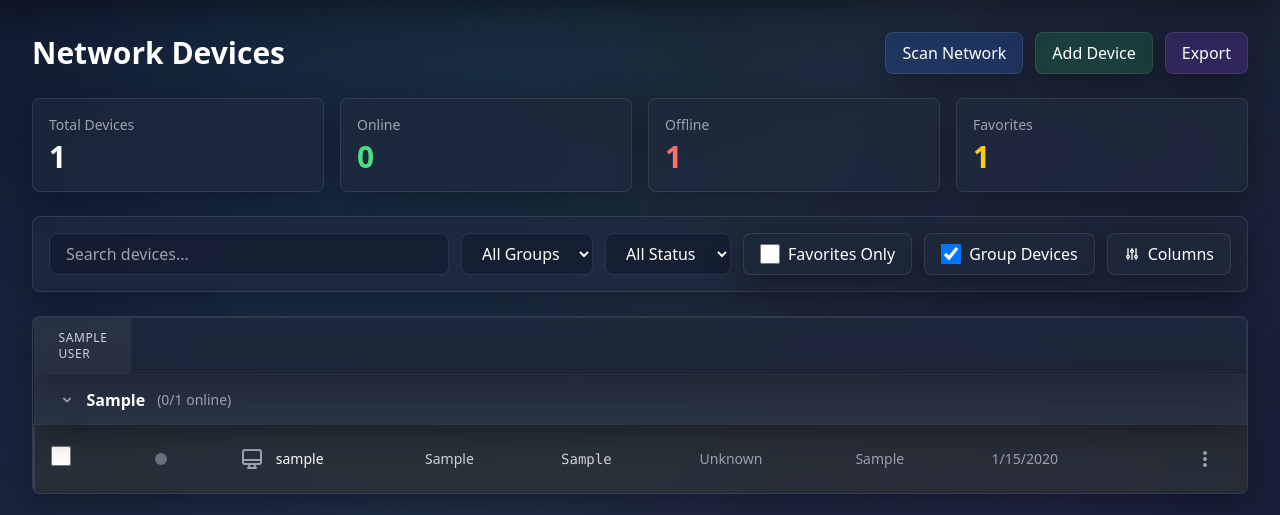
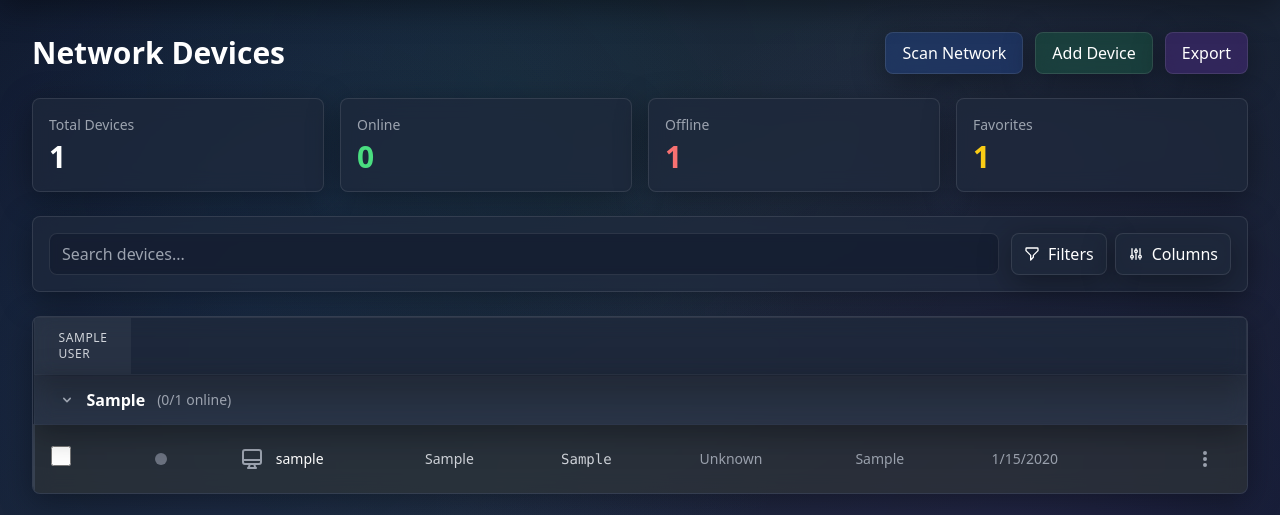
Before and after one commit to jameson-dev/LANControl, a Flask app: page /dashboard in a window 1280 px wide. Shown: the part 66-581 px from the top of the page. Run offline with Flask 3, Linux system fonts and the light colour scheme; a user stored in the database is signed in; tables that the repository leaves empty hold one stand-in row (values such as "Sample post"); some libraries are stand-ins or nearby versions.

Commit message:
UI improvement

```diff
--- a/static/js/devices.js
+++ b/static/js/devices.js
@@ -20,6 +20,7 @@ document.addEventListener('DOMContentLoaded', function() {
     loadDevices();
     loadStats();
     setupEventListeners();
+    updateActiveFiltersCount();
 
     // Auto-refresh every 30 seconds
     startNormalRefresh();
@@ -57,10 +58,6 @@ function setupEventListeners() {
     searchInput.addEventListener('focus', showRecentSearches);
     searchInput.addEventListener('blur', () => setTimeout(hideRecentSearches, 200));
 
-    document.getElementById('groupFilter').addEventListener('change', filterDevices);
-    document.getElementById('statusFilter').addEventListener('change', filterDevices);
-    document.getElementById('favoritesOnly').addEventListener('change', filterDevices);
-    document.getElementById('groupingEnabled').addEventListener('change', toggleGrouping);
     document.getElementById('deviceForm').addEventListener('submit', saveDevice);
 
     // Initialize grouping checkbox state
@@ -1728,9 +1725,11 @@ function showColumnSettings() {
         return;
     }
 
+    const groupingEnabled = document.getElementById('groupingEnabled').checked;
+
     const dropdown = document.createElement('div');
     dropdown.id = 'columnSettingsDropdown';
-    dropdown.className = 'absolute top-full right-0 mt-2 glass rounded-lg p-3 z-50 min-w-[200px]';
+    dropdown.className = 'filter-dropdown absolute top-full right-0 mt-2 glass rounded-lg p-3 min-w-[200px]';
     dropdown.style.maxHeight = '400px';
     dropdown.style.overflowY = 'auto';
 
@@ -1746,12 +1745,20 @@ function showColumnSettings() {
             </label>
         `).join('')}
         <div class="border-t border-white/10 my-2"></div>
+        <label class="flex items-center space-x-2 py-2 hover:bg-white/10 rounded px-2 cursor-pointer">
+            <input type="checkbox"
+                   id="groupingEnabledColumn"
+                   ${groupingEnabled ? 'checked' : ''}
+                   onchange="toggleGroupingFromColumn(this.checked)"
+                   class="form-checkbox h-4 w-4 text-blue-600 rounded">
+            <span class="text-sm text-gray-300">Group Devices</span>
+        </label>
+        <div class="border-t border-white/10 my-2"></div>
         <a href="/settings" class="block text-sm text-blue-400 hover:text-blue-300 px-2 py-1">
             Rename columns in Settings →
         </a>
     `;
 
-    // Position relative to a button (we'll add this button to the dashboard)
     const button = document.getElementById('columnSettingsBtn');
     if (button) {
         button.parentElement.style.position = 'relative';
@@ -1768,3 +1775,147 @@ function showColumnSettings() {
         });
     }, 0);
 }
+
+// Toggle grouping from column dropdown
+function toggleGroupingFromColumn(enabled) {
+    document.getElementById('groupingEnabled').checked = enabled;
+    groupingEnabled = enabled;
+    localStorage.setItem('groupingEnabled', JSON.stringify(groupingEnabled));
+    filterDevices();
+}
+
+// Show filters dropdown
+function showFiltersDropdown() {
+    const existing = document.getElementById('filtersDropdown');
+    if (existing) {
+        existing.remove();
+        return;
+    }
+
+    const dropdown = document.createElement('div');
+    dropdown.id = 'filtersDropdown';
+    dropdown.className = 'filter-dropdown absolute top-full right-0 mt-2 glass rounded-lg p-4 min-w-[280px]';
+
+    const currentGroup = document.getElementById('groupFilter').value;
+    const currentStatus = document.getElementById('statusFilter').value;
+    const favoritesOnly = document.getElementById('favoritesOnly').checked;
+
+    // Get available groups
+    const groups = [...new Set(allDevices.map(d => d.group).filter(g => g))];
+
+    dropdown.innerHTML = `
+        <div class="space-y-4">
+            <div>
+                <label class="block text-xs font-medium text-gray-400 mb-2">GROUP</label>
+                <select id="groupFilterDropdown" class="w-full px-3 py-2 glass-input rounded-lg text-white text-sm">
+                    <option value="">All Groups</option>
+                    ${groups.map(g => `<option value="${g}" ${currentGroup === g ? 'selected' : ''}>${g}</option>`).join('')}
+                </select>
+            </div>
+
+            <div>
+                <label class="block text-xs font-medium text-gray-400 mb-2">STATUS</label>
+                <select id="statusFilterDropdown" class="w-full px-3 py-2 glass-input rounded-lg text-white text-sm">
+                    <option value="" ${!currentStatus ? 'selected' : ''}>All Status</option>
+                    <option value="online" ${currentStatus === 'online' ? 'selected' : ''}>Online</option>
+                    <option value="offline" ${currentStatus === 'offline' ? 'selected' : ''}>Offline</option>
+                    <option value="unknown" ${currentStatus === 'unknown' ? 'selected' : ''}>Unknown</option>
+                </select>
+            </div>
+
+            <div class="border-t border-white/10 pt-3">
+                <label class="flex items-center space-x-2 cursor-pointer py-1">
+                    <input type="checkbox"
+                           id="favoritesOnlyDropdown"
+                           ${favoritesOnly ? 'checked' : ''}
+                           class="form-checkbox h-4 w-4 text-blue-600 rounded">
+                    <span class="text-sm text-white">Favorites Only</span>
+                </label>
+            </div>
+
+            <div class="border-t border-white/10 pt-3 flex gap-2">
+                <button onclick="applyFilters()" class="flex-1 px-3 py-2 bg-blue-600 hover:bg-blue-700 text-white rounded-lg text-sm font-medium transition">
+                    Apply
+                </button>
+                <button onclick="clearFilters()" class="flex-1 px-3 py-2 glass hover:glass-hover text-white rounded-lg text-sm font-medium transition">
+                    Clear
+                </button>
+            </div>
+        </div>
+    `;
+
+    const button = document.getElementById('filtersBtn');
+    if (button) {
+        button.parentElement.style.position = 'relative';
+        button.parentElement.appendChild(dropdown);
+    }
+
+    // Add event listeners for real-time updates
+    dropdown.querySelector('#groupFilterDropdown').addEventListener('change', applyFilters);
+    dropdown.querySelector('#statusFilterDropdown').addEventListener('change', applyFilters);
+    dropdown.querySelector('#favoritesOnlyDropdown').addEventListener('change', applyFilters);
+
+    // Close when clicking outside
+    setTimeout(() => {
+        document.addEventListener('click', function closeDropdown(e) {
+            if (!dropdown.contains(e.target) && !e.target.closest('#filtersBtn')) {
+                dropdown.remove();
+                document.removeEventListener('click', closeDropdown);
+            }
+        });
+    }, 0);
+}
+
+// Apply filters from dropdown
+function applyFilters() {
+    const dropdown = document.getElementById('filtersDropdown');
+    if (!dropdown) return;
+
+    // Update hidden inputs from dropdown
+    document.getElementById('groupFilter').value = dropdown.querySelector('#groupFilterDropdown').value;
+    document.getElementById('statusFilter').value = dropdown.querySelector('#statusFilterDropdown').value;
+    document.getElementById('favoritesOnly').checked = dropdown.querySelector('#favoritesOnlyDropdown').checked;
+
+    // Update active filter count badge
+    updateActiveFiltersCount();
+
+    // Apply filters
+    filterDevices();
+}
+
+// Clear all filters
+function clearFilters() {
+    document.getElementById('groupFilter').value = '';
+    document.getElementById('statusFilter').value = '';
+    document.getElementById('favoritesOnly').checked = false;
+
+    const dropdown = document.getElementById('filtersDropdown');
+    if (dropdown) {
+        dropdown.querySelector('#groupFilterDropdown').value = '';
+        dropdown.querySelector('#statusFilterDropdown').value = '';
+        dropdown.querySelector('#favoritesOnlyDropdown').checked = false;
+    }
+
+    updateActiveFiltersCount();
+    filterDevices();
+}
+
+// Update active filters count badge
+function updateActiveFiltersCount() {
+    const group = document.getElementById('groupFilter').value;
+    const status = document.getElementById('statusFilter').value;
+    const favoritesOnly = document.getElementById('favoritesOnly').checked;
+
+    let count = 0;
+    if (group) count++;
+    if (status) count++;
+    if (favoritesOnly) count++;
+
+    const badge = document.getElementById('activeFiltersCount');
+    if (count > 0) {
+        badge.textContent = count;
+        badge.classList.remove('hidden');
+    } else {
+        badge.classList.add('hidden');
+    }
+}
--- a/templates/base.html
+++ b/templates/base.html
@@ -264,6 +264,11 @@
         .resizing {
             user-select: none;
             cursor: col-resize !important;
+        }
+
+        /* Filter and Column dropdowns - ensure they appear above table */
+        .filter-dropdown {
+            z-index: 100 !important;
         }
     </style>
     {% block extra_head %}{% endblock %}
--- a/templates/dashboard.html
+++ b/templates/dashboard.html
@@ -98,37 +98,29 @@
 
     <!-- Filters and Search -->
     <div class="glass rounded-lg p-3 sm:p-4">
-        <div class="flex flex-col sm:flex-row sm:flex-wrap gap-3">
-            <div class="flex-1 sm:min-w-64">
+        <div class="flex flex-col sm:flex-row gap-2 sm:gap-3">
+            <div class="flex-1">
                 <input type="text"
                        id="searchInput"
                        placeholder="Search devices..."
-                       class="w-full px-3 sm:px-4 py-2 glass-input rounded-lg text-white placeholder-gray-400">
+                       class="w-full px-3 py-2 glass-input rounded-lg text-white placeholder-gray-400">
             </div>
-            <div class="flex gap-3 flex-wrap">
-                <select id="groupFilter"
-                        class="flex-1 sm:flex-none px-3 sm:px-4 py-2 glass-input rounded-lg text-white">
-                    <option value="">All Groups</option>
-                </select>
-                <select id="statusFilter"
-                        class="flex-1 sm:flex-none px-3 sm:px-4 py-2 glass-input rounded-lg text-white">
-                    <option value="">All Status</option>
-                    <option value="online">Online</option>
-                    <option value="offline">Offline</option>
-                    <option value="unknown">Unknown</option>
-                </select>
-                <label class="flex items-center space-x-2 px-3 sm:px-4 py-2 glass rounded-lg cursor-pointer hover:glass-hover transition">
-                    <input type="checkbox" id="favoritesOnly" class="form-checkbox h-5 w-5 text-blue-600">
-                    <span class="text-white text-sm sm:text-base">Favorites Only</span>
-                </label>
-                <label class="flex items-center space-x-2 px-3 sm:px-4 py-2 glass rounded-lg cursor-pointer hover:glass-hover transition">
-                    <input type="checkbox" id="groupingEnabled" class="form-checkbox h-5 w-5 text-blue-600" checked>
-                    <span class="text-white text-sm sm:text-base">Group Devices</span>
-                </label>
+            <div class="flex gap-2">
+                <div class="relative">
+                    <button id="filtersBtn"
+                            onclick="showFiltersDropdown()"
+                            class="px-3 py-2 glass rounded-lg hover:glass-hover transition flex items-center gap-2 text-white whitespace-nowrap">
+                        <svg class="w-4 h-4" fill="none" stroke="currentColor" viewBox="0 0 24 24">
+                            <path stroke-linecap="round" stroke-linejoin="round" stroke-width="2" d="M3 4a1 1 0 011-1h16a1 1 0 011 1v2.586a1 1 0 01-.293.707l-6.414 6.414a1 1 0 00-.293.707V17l-4 4v-6.586a1 1 0 00-.293-.707L3.293 7.293A1 1 0 013 6.586V4z"/>
+                        </svg>
+                        <span>Filters</span>
+                        <span id="activeFiltersCount" class="hidden px-1.5 py-0.5 bg-blue-600 text-white text-xs rounded-full"></span>
+                    </button>
+                </div>
                 <div class="relative">
                     <button id="columnSettingsBtn"
                             onclick="showColumnSettings()"
-                            class="px-3 sm:px-4 py-2 glass rounded-lg hover:glass-hover transition flex items-center gap-2 text-white">
+                            class="px-3 py-2 glass rounded-lg hover:glass-hover transition flex items-center gap-2 text-white">
                         <svg class="w-4 h-4" fill="none" stroke="currentColor" viewBox="0 0 24 24">
                             <path stroke-linecap="round" stroke-linejoin="round" stroke-width="2" d="M12 6V4m0 2a2 2 0 100 4m0-4a2 2 0 110 4m-6 8a2 2 0 100-4m0 4a2 2 0 110-4m0 4v2m0-6V4m6 6v10m6-2a2 2 0 100-4m0 4a2 2 0 110-4m0 4v2m0-6V4"/>
                         </svg>
@@ -137,6 +129,19 @@
                 </div>
             </div>
         </div>
+
+        <!-- Hidden filter inputs (used by the dropdown) -->
+        <select id="groupFilter" class="hidden">
+            <option value="">All Groups</option>
+        </select>
+        <select id="statusFilter" class="hidden">
+            <option value="">All Status</option>
+            <option value="online">Online</option>
+            <option value="offline">Offline</option>
+            <option value="unknown">Unknown</option>
+        </select>
+        <input type="checkbox" id="favoritesOnly" class="hidden">
+        <input type="checkbox" id="groupingEnabled" class="hidden" checked>
     </div>
 
     <!-- Devices List - Desktop Table View -->
```
